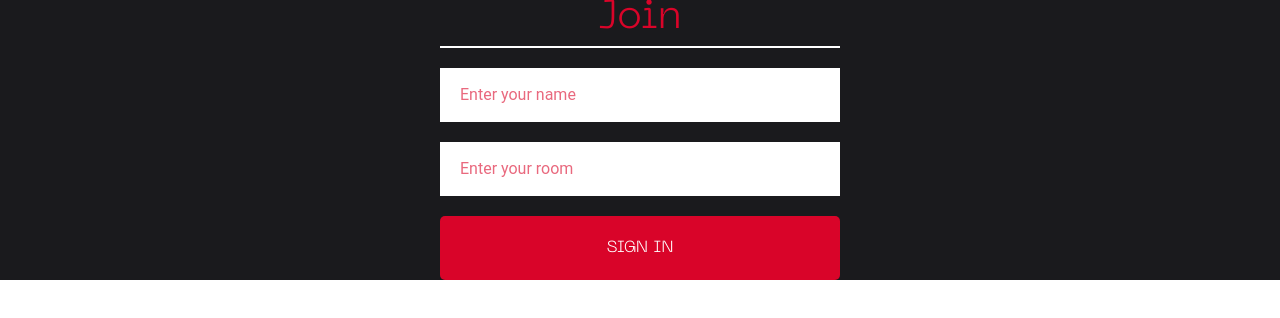
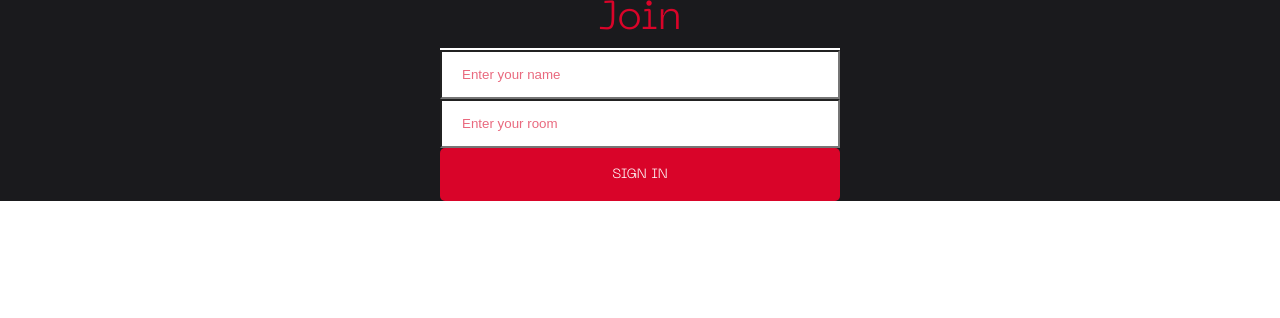
Before and after one commit to student-PiyushMishra/chatrtc-frontend, a React (Create React App) app: page / in a window 1280 px wide. Shown: the top 318 px of the page. Built offline with nearby package versions, Linux system fonts and the light colour scheme.

Commit message:
removed tailwind cdn

```diff
--- a/public/index.html
+++ b/public/index.html
@@ -7,11 +7,10 @@
     <meta name="theme-color" content="#000000" />
     <meta
       name="description"
-      content="Web site created using create-react-app"
+      content="The BC - BaatCheet."
     />
     <link rel="apple-touch-icon" href="%PUBLIC_URL%/logo192.png" />
     <link rel="manifest" href="%PUBLIC_URL%/manifest.json" />
-    <script src="https://cdn.tailwindcss.com"></script>
     <title>BC - BaatCheet</title>
   </head>
   <body>
--- a/src/components/Chat/Chat.css
+++ b/src/components/Chat/Chat.css
@@ -17,7 +17,7 @@
     max-height: 500px;
     max-width: 480px;
     overflow: hidden;
-    width:auto;
+    width:max-content;
 }
 
 @media (min-width: 768px){
--- a/src/components/Join/Join.js
+++ b/src/components/Join/Join.js
@@ -18,7 +18,7 @@ const Join = () => {
   return (
     <div className='joinOuterContainer'>
       <div className='joinInnerContainer'>
-        <h1 className='text-3xl heading neuefont'>Join</h1>
+        <h1 className='heading neuefont'>Join</h1>
         <form>
         <div>
           <input placeholder="Enter your name" type="text" value={name} onChange={(event) => {
```
